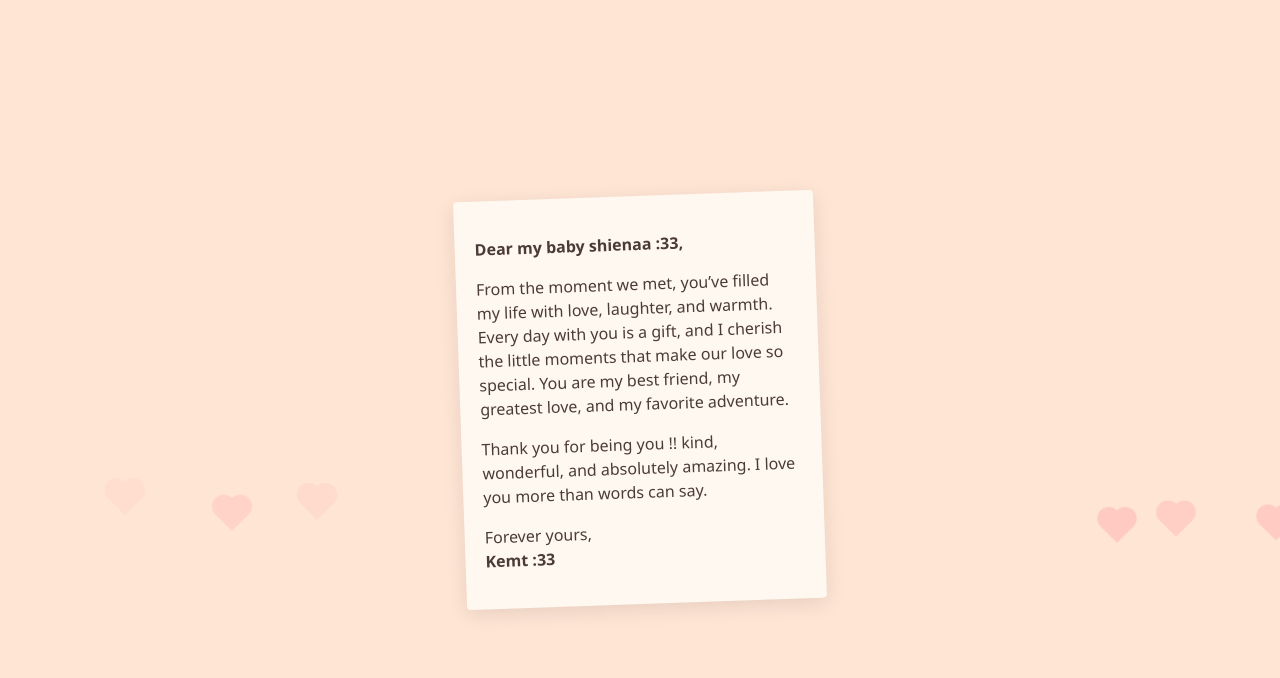
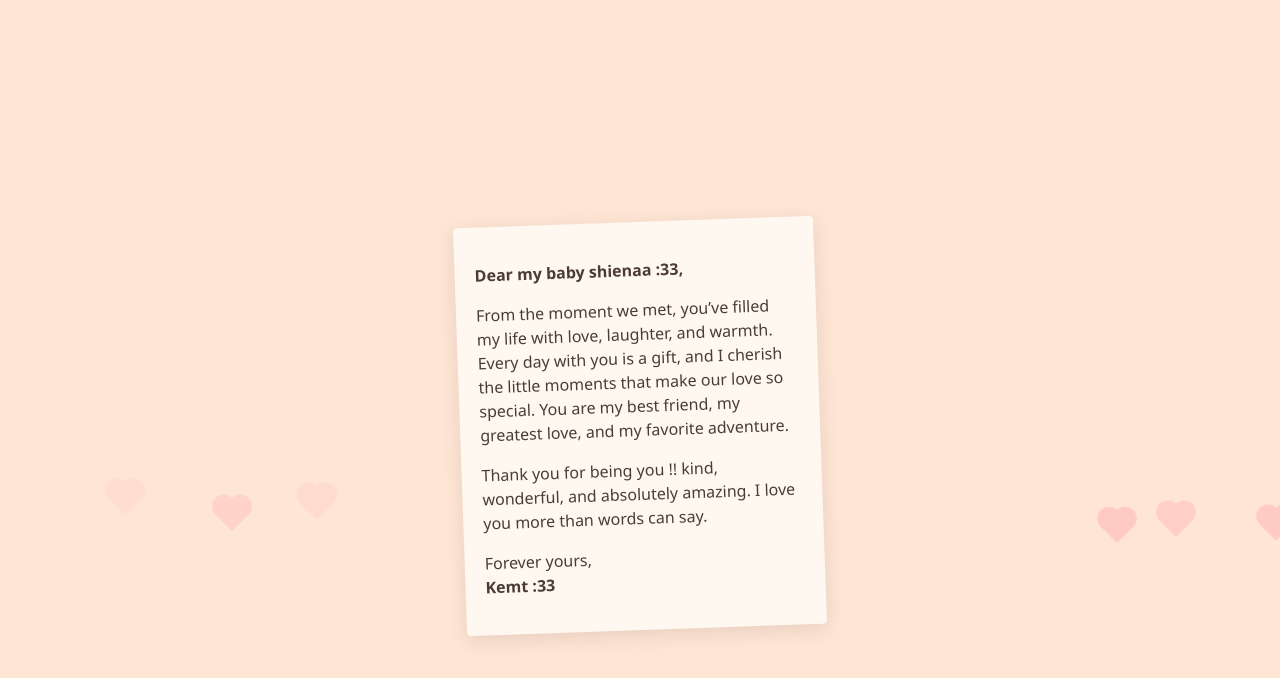
Before and after one commit to cosmo-afk/mishiena, a plain HTML site: page index.html in a window 1280 px wide. Both pictures are taken after a click on the element 640 px from the left and 400 px from the top of the page. Shown: the top 678 px of the page. Drawn offline with Linux system fonts and the light colour scheme.

Commit message:
Update index.html

```diff
--- a/index.html
+++ b/index.html
@@ -122,11 +122,12 @@
   }
 
   .letter.visible {
-  top: 50%;
+  top: 60%; /* pushed 10% lower */
   left: 50%;
   opacity: 1;
   transform: translate(-50%, -50%) scale(1) rotate(-2deg);
 }
+
 
 
       .floating-heart {
```
Lines whose indentation alone changed are shown as unchanged.
